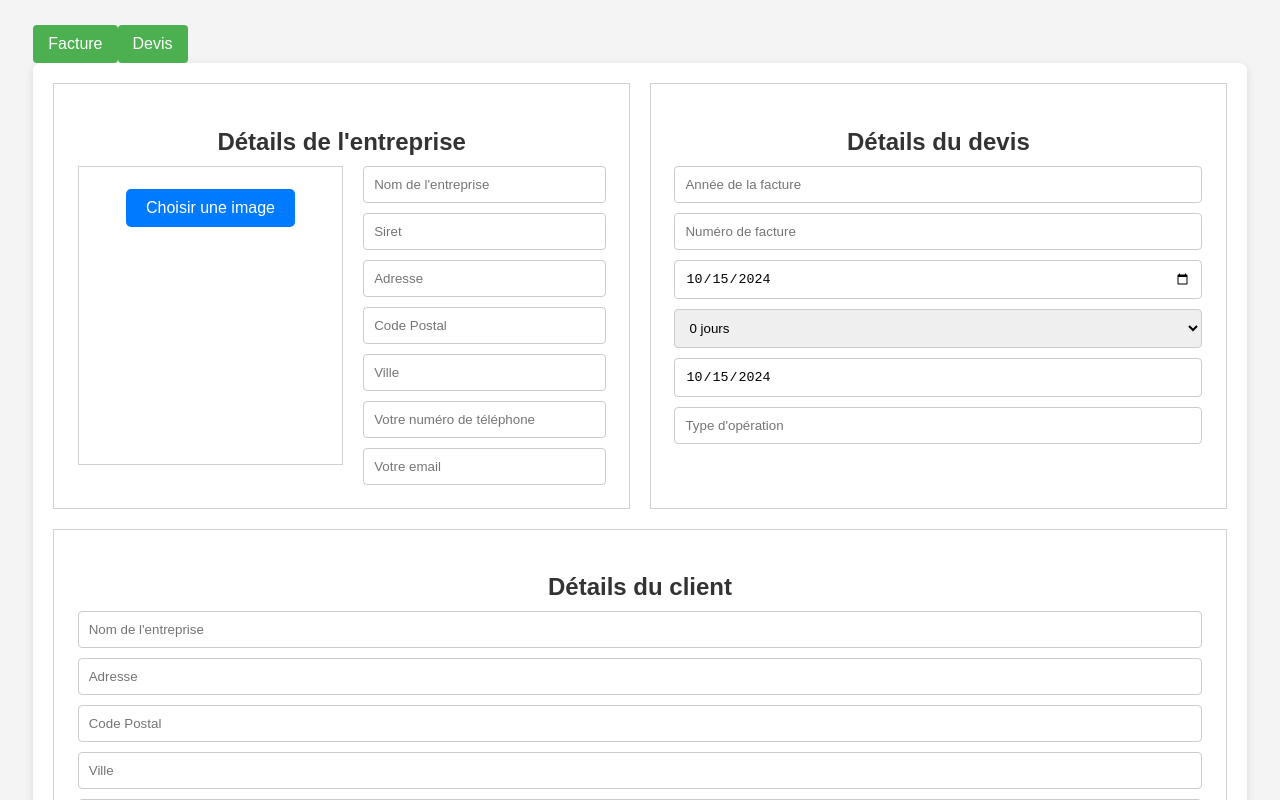
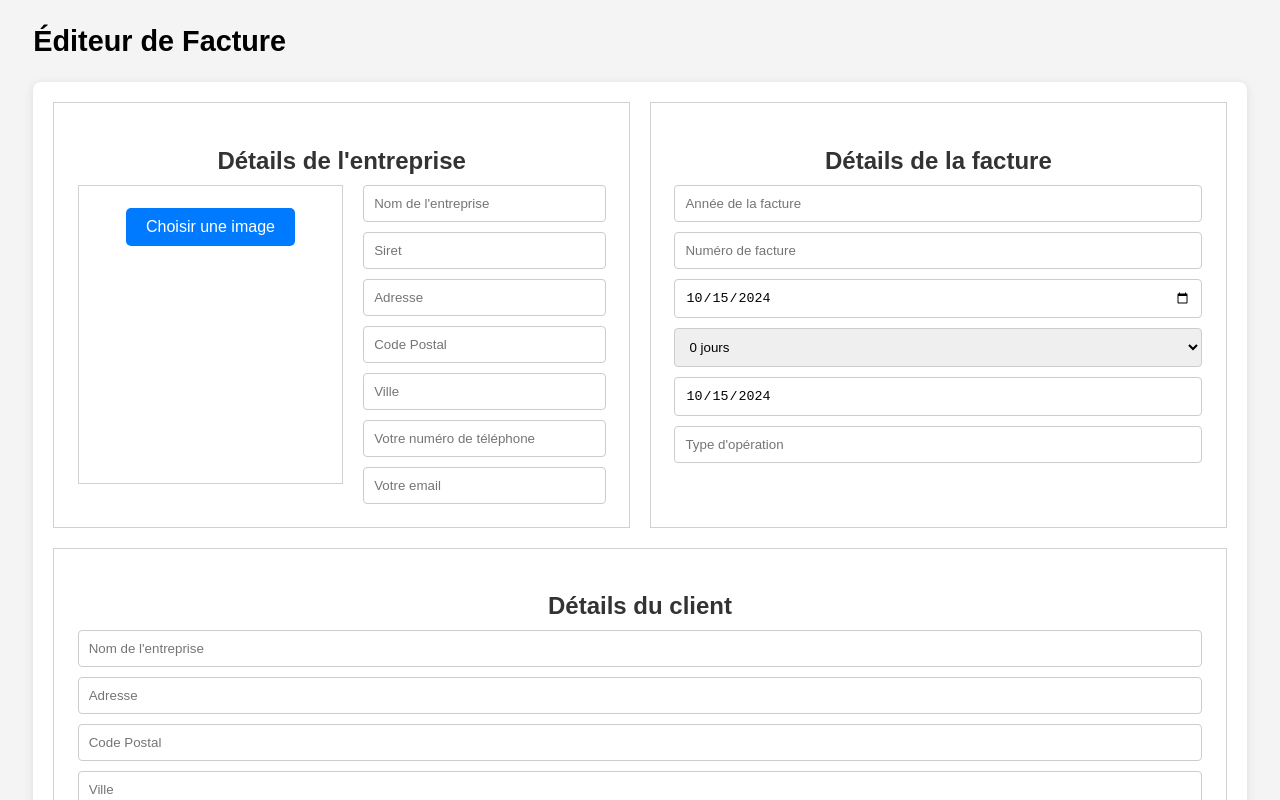
Before and after one commit to Emerson452/local-invoice, a React (Vite) app: page /facture in a window 1280 px wide. Shown: the top 800 px of the page. Built offline with nearby package versions, Linux system fonts and the light colour scheme.

Commit message:
🏗️ 🎨 change architecture of this project, clean code

```diff
--- a/package.json
+++ b/package.json
@@ -13,7 +13,8 @@
     "html2canvas": "^1.4.1",
     "jspdf": "^2.5.2",
     "react": "^18.3.1",
-    "react-dom": "^18.3.1"
+    "react-dom": "^18.3.1",
+    "react-router-dom": "^7.6.3"
   },
   "devDependencies": {
     "@eslint/js": "^9.11.1",
--- a/src/App.tsx
+++ b/src/App.tsx
@@ -1,33 +1,18 @@
-import React, { useState } from "react";
-import InvoiceForm from "./components/InvoiceForm";
-import InvoicePreview from "./components/InvoicePreview";
+import React from "react";
+import { BrowserRouter as Router, Routes, Route } from "react-router-dom";
+import Home from "./Pages/Home";
+import EditorPage from "./Pages/Editor";
 import "./App.css";
 
 const App: React.FC = () => {
-  const [mode, setMode] = useState<"facture" | "devis">("devis");
-  const [invoiceData, setInvoiceData] = useState<any>(null);
-
-  const handleFormSubmit = (data: any) => {
-    setInvoiceData(data);
-  };
-
-  const handleModeChange = (selectedMode: "facture" | "devis") => {
-    setMode(selectedMode);
-    setInvoiceData(null);
-  };
-
   return (
-    <div className="App">
-      <div className="mode-buttons">
-        <button onClick={() => handleModeChange("facture")}>Facture</button>
-        <button onClick={() => handleModeChange("devis")}>Devis</button>
-      </div>
-
-      <div className="form-and-preview">
-        <InvoiceForm mode={mode} onSubmit={handleFormSubmit} />
-        {invoiceData && <InvoicePreview mode={mode} data={invoiceData} />}
-      </div>
-    </div>
+    <Router>
+      <Routes>
+        <Route path="/" element={<Home />} />
+        <Route path="/facture" element={<EditorPage mode="facture" />} />
+        <Route path="/devis" element={<EditorPage mode="devis" />} />
+      </Routes>
+    </Router>
   );
 };
 
--- /dev/null
+++ b/src/Pages/Editor/index.tsx
@@ -0,0 +1,27 @@
+import React, { useState } from "react";
+import InvoiceForm from "../../components/InvoiceForm";
+import InvoicePreview from "../../components/InvoicePreview";
+
+interface EditorPageProps {
+  mode: "facture" | "devis";
+}
+
+const EditorPage: React.FC<EditorPageProps> = ({ mode }) => {
+  const [invoiceData, setInvoiceData] = useState<any>(null);
+
+  const handleFormSubmit = (data: any) => {
+    setInvoiceData(data);
+  };
+
+  return (
+    <div className="App">
+      <h2>{mode === "facture" ? "Éditeur de Facture" : "Éditeur de Devis"}</h2>
+      <div className="form-and-preview">
+        <InvoiceForm mode={mode} onSubmit={handleFormSubmit} />
+        {invoiceData && <InvoicePreview mode={mode} data={invoiceData} />}
+      </div>
+    </div>
+  );
+};
+
+export default EditorPage;
--- a/src/Pages/Home/index.tsx
+++ b/src/Pages/Home/index.tsx
@@ -1,10 +1,17 @@
 import React from "react";
+import { Link } from "react-router-dom";
 
 const Home: React.FC = () => {
   return (
-    <div className="home-container">
-      <div className="home-header">
-        <h1>Facturation</h1>
+    <div className="App">
+      <h1>Bienvenue</h1>
+      <div className="mode-buttons">
+        <Link to="/facture">
+          <button>Facture</button>
+        </Link>
+        <Link to="/devis">
+          <button>Devis</button>
+        </Link>
       </div>
     </div>
   );
```
Also changed, not shown: 1 other file (tests, documents, lock files or other folders).
